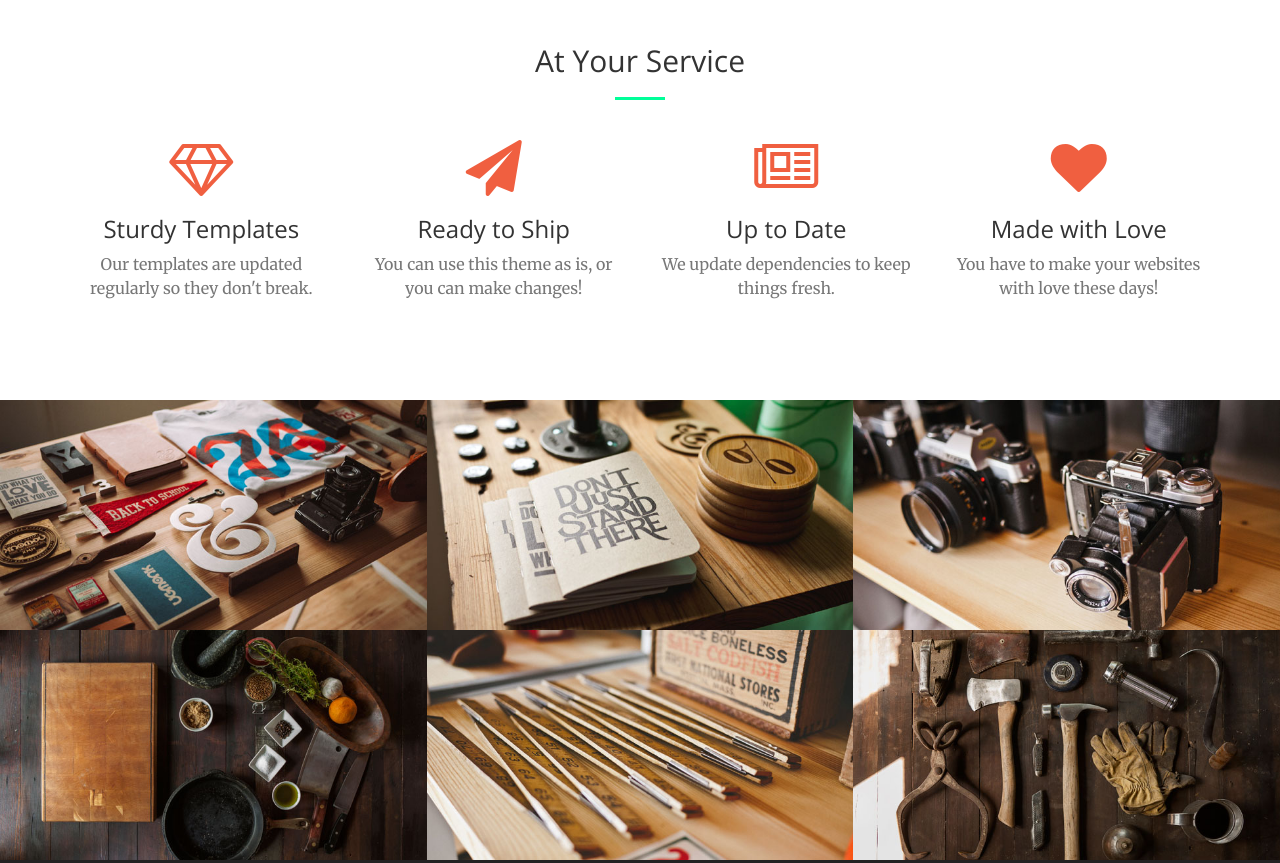
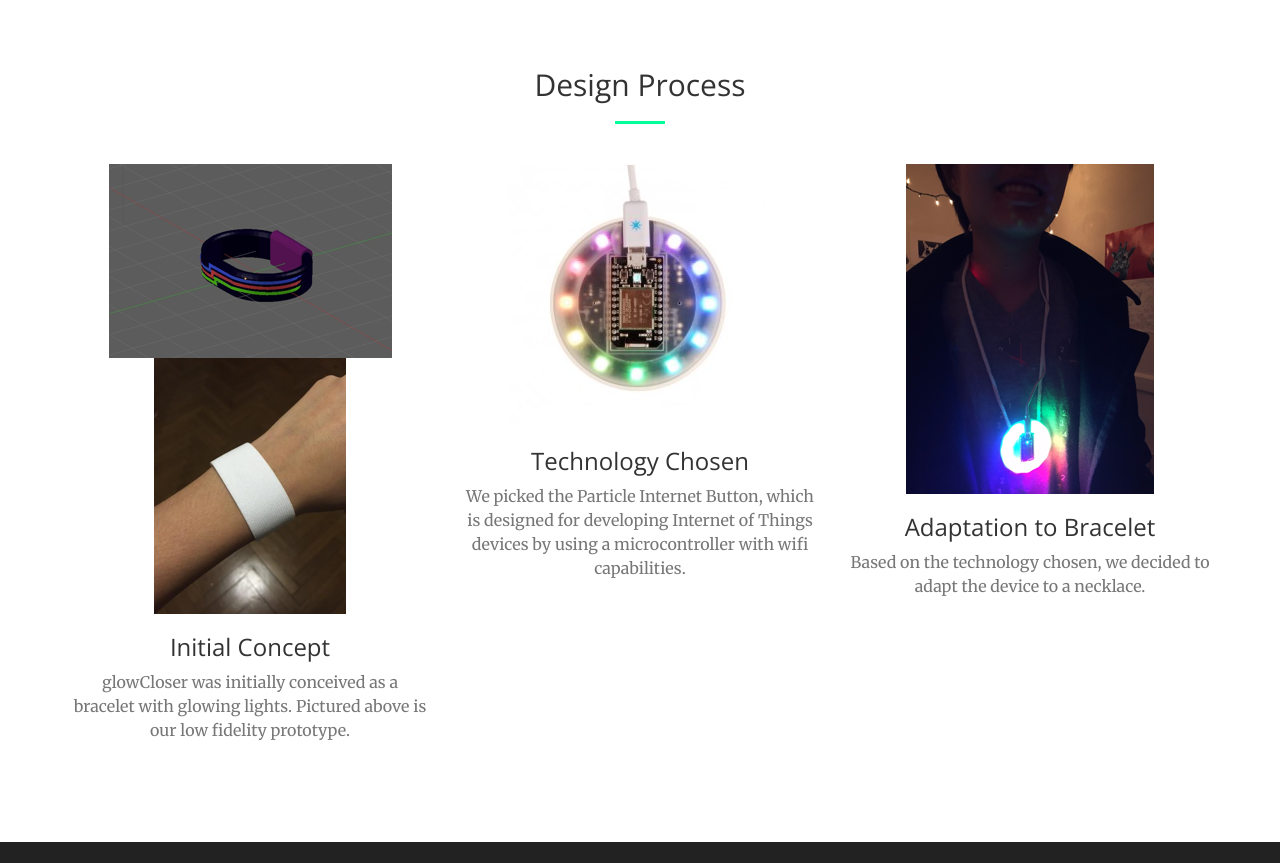
Before and after one commit to jennyzw/aboutglow, a plain HTML site: page index.html in a window 1280 px wide. Shown: the part 1320-2183 px from the top of the page. Drawn offline with nearby package versions, Linux system fonts and the light colour scheme.

Commit message:
some unformatted content

```diff
--- a/index.html
+++ b/index.html
@@ -88,7 +88,7 @@
                 <div class="col-lg-8 col-lg-offset-2 text-center">
                     <h2 class="section-heading">Why glowcloser?</h2>
                     <hr class="light">
-                    <p class="text-faded">In a long distance relationship, communication is key. The problem is, in this generation, real-time communication is not always possible due to difficult coordination of time and medium.  This system can be used by people who are in different international time zones & may not be able to easily and quickly communicate with each other. Users can use the system anywhere in the world with network access, because it is a device in the Internet of Things environment. glowcloser can be used by people in romantic relationships but also parents, children, and loved ones who are separated by time and space.</p>
+                    <p class="text-faded">Real-time communication in long distance relationships can be difficult due to the need to coordinate a time and a particular medium. Simple or basic interactions are not always possible. Furthermore, video conferencing mediums like Hangouts or Skype are not always intuitive and easy to use for children. GlowCloser presents an Internet of Things approach to this problem using paired necklaces. By interacting with the necklaces, users can send a series of light movements to the paired bracelet. The device allows for simple, real-time communication for any two users around the world. GlowCloser can be used by romantic partners, parents, children, friends, or any two people are separated by time and space.</p>
                     <!-- <a href="#" class="btn btn-default btn-xl">Get Started!</a> -->
                 </div>
             </div>
@@ -99,49 +99,47 @@
         <div class="container">
             <div class="row">
                 <div class="col-lg-12 text-center">
-                    <h2 class="section-heading">At Your Service</h2>
+                    <h2 class="section-heading">Design Process</h2>
                     <hr class="primary">
                 </div>
             </div>
         </div>
         <div class="container">
             <div class="row">
-                <div class="col-lg-3 col-md-6 text-center">
+                <div class="col-lg-4 col-md-6 text-center">
                     <div class="service-box">
-                        <i class="fa fa-4x fa-diamond wow bounceIn text-primary"></i>
-                        <h3>Sturdy Templates</h3>
-                        <p class="text-muted">Our templates are updated regularly so they don't break.</p>
+                        <img src="img/initialbracelet.png" alt="design" width:"50px" height:"40px">
+                        <img src="img/lowfidelityprototype.png" alt="lowfidel" style:"padding:10px">
+                       <h3>Initial Concept</h3>
+                        <p class="text-muted">glowCloser was initially conceived as a bracelet with glowing lights. Pictured above is our low fidelity prototype.</p>
                     </div>
                 </div>
-                <div class="col-lg-3 col-md-6 text-center">
+                <div class="col-lg-4 col-md-6 text-center">
                     <div class="service-box">
-                        <i class="fa fa-4x fa-paper-plane wow bounceIn text-primary" data-wow-delay=".1s"></i>
-                        <h3>Ready to Ship</h3>
-                        <p class="text-muted">You can use this theme as is, or you can make changes!</p>
+                        <img src="img/internetbutton.png" alt="ib">
+                        <h3>Technology Chosen</h3>
+                        <p class="text-muted">We picked the Particle Internet Button, which is designed for developing Internet of Things devices by using a microcontroller with wifi capabilities.</p>
                     </div>
                 </div>
-                <div class="col-lg-3 col-md-6 text-center">
+                <div class="col-lg-4 col-md-6 text-center">
                     <div class="service-box">
-                        <i class="fa fa-4x fa-newspaper-o wow bounceIn text-primary" data-wow-delay=".2s"></i>
-                        <h3>Up to Date</h3>
-                        <p class="text-muted">We update dependencies to keep things fresh.</p>
-                    </div>
-                </div>
-                <div class="col-lg-3 col-md-6 text-center">
-                    <div class="service-box">
-                        <i class="fa fa-4x fa-heart wow bounceIn text-primary" data-wow-delay=".3s"></i>
-                        <h3>Made with Love</h3>
-                        <p class="text-muted">You have to make your websites with love these days!</p>
+                        <img src="img/glowdemo.png" alt="gd">
+                        <h3>Adaptation to Bracelet</h3>
+                        <p class="text-muted">Based on the technology chosen, we decided to adapt the device to a necklace.</p>
                     </div>
                 </div>
             </div>
         </div>
     </section>
 
-    <section class="no-padding" id="portfolio">
+   <!-- <section class="no-padding" id="portfolio" style="background-color:black">
+    <h2 class="section-heading">Video Demo</h2>
+    <div style="text-align:center"><iframe width="560" height="315" src="https://www.youtube.com/embed/gMZrd1bv1AQ" frameborder="0" allowfullscreen></iframe></div>
         <div class="container-fluid">
             <div class="row no-gutter">
-                <div class="col-lg-4 col-sm-6">
+
+                <<div class="col-lg-4 col-sm-6">
+
                     <a href="#" class="portfolio-box">
                         <img src="img/portfolio/1.jpg" class="img-responsive" alt="">
                         <div class="portfolio-box-caption">
@@ -233,16 +231,17 @@
                 </div>
             </div>
         </div>
-    </section>
+    </section> -->
 
     <aside class="bg-dark">
         <div class="container text-center">
             <div class="call-to-action">
-                <h2>Free Download at Start Bootstrap!</h2>
-                <a href="#" class="btn btn-default btn-xl wow tada">Download Now!</a>
+    <h2 class="section-heading">Video Demo</h2>
+                <div style="text-align:center"><iframe width="560" height="315" src="https://www.youtube.com/embed/gMZrd1bv1AQ" frameborder="0" allowfullscreen></iframe></div>
+
             </div>
         </div>
-    </aside>
+      </aside>
 
     <section id="contact">
         <div class="container">
```
Also changed, not shown: img/glowdemo.png (added), img/initialbracelet.png (added), img/internetbutton.png (added), img/lowfidelityprototype.png (added).
